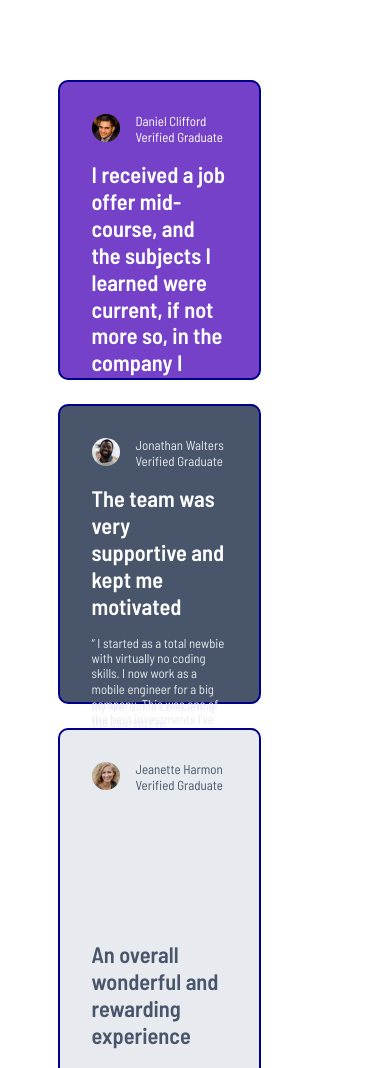
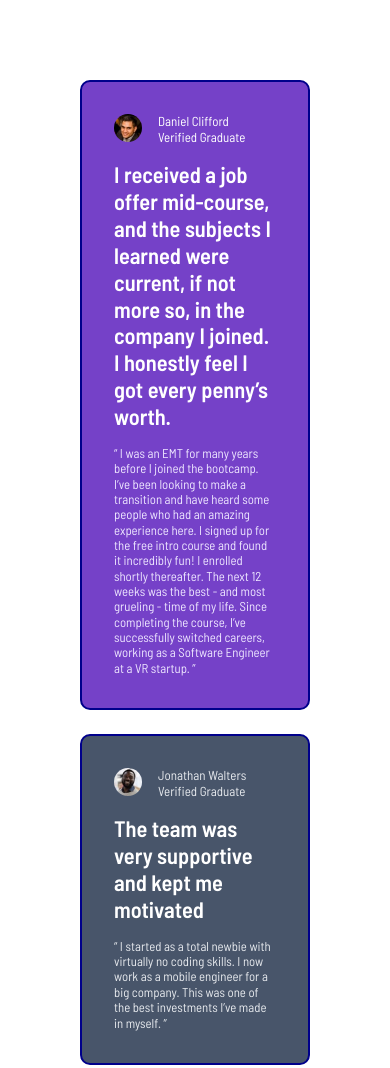
Before and after one commit to Rahulg8270/Testimonial-Grid-Section, a plain HTML site: page index.html in a window 390 px wide. Shown: the top 1068 px of the page. Drawn offline with Linux system fonts and the light colour scheme.

Commit message:
css(responsive): made the grid row to auto and change the breaking points

```diff
--- a/styles.css
+++ b/styles.css
@@ -37,9 +37,9 @@ body{
     "testimonial-1 testimonial-1 testimonial-2 testimonial-5"
     "testimonial-3 testimonial-4 testimonial-4 testimonial-5"
     ;
-    grid-template-rows: 300px 300px;
+    /* grid-template-rows: 300px 300px; */
     grid-template-columns: 1fr 1fr 1fr 1fr;
-    grid-auto-rows: 1fr;
+    grid-auto-rows: auto;
     gap: 24px;
     max-width: 1100px;
 
@@ -74,7 +74,8 @@ body{
     display: grid;
     gap: 16px;
     border-radius: 10px;
-
+    height: auto;
+    width: 100%;
 }
 
 .testimonial-title>span:first-child{
@@ -128,7 +129,7 @@ body{
     background-color: var(--col-grey-100);
 }
 
-@media screen and (max-width:48rem){
+@media screen and (max-width:64rem){
     #testimonial-container{
     display: grid;
     grid-template-areas:
@@ -137,33 +138,16 @@ body{
     "testimonial-4 testimonial-4"
     "testimonial-5 testimonial-5"
     ;
+    grid-template-columns: 1fr 1fr;
     gap: 24px;
 }
 .testimonial-card{
-    border: 2px solid red;
     padding: 32px;
 }
-/* .testimonial-1{
-    grid-area: testimonial-1;
-}
-.testimonial-2{
-    grid-area: testimonial-2;
-}
-.testimonial-3{
-    grid-area: testimonial-3;
 
 }
-.testimonial-4{
-    grid-area: testimonial-4;
 
-}
-.testimonial-5{
-    grid-area: testimonial-5;
-
-} */
-}
-
-@media screen and (max-width:30rem){
+@media screen and (max-width:37.5rem){
     #testimonial-container{
     display: grid;
     grid-template-areas:
@@ -173,28 +157,13 @@ body{
     "testimonial-4"
     "testimonial-5"
     ;
+    grid-template-columns: 1fr;
+    grid-template-rows: auto;
     gap: 24px;
 }
 .testimonial-card{
     border: 2px solid darkblue;
     padding: 32px;
 }
-/* .testimonial-1{
-    grid-area: testimonial-1;
-}
-.testimonial-2{
-    grid-area: testimonial-2;
-}
-.testimonial-3{
-    grid-area: testimonial-3;
 
 }
-.testimonial-4{
-    grid-area: testimonial-4;
-
-}
-.testimonial-5{
-    grid-area: testimonial-5;
-
-} */
-}
```
